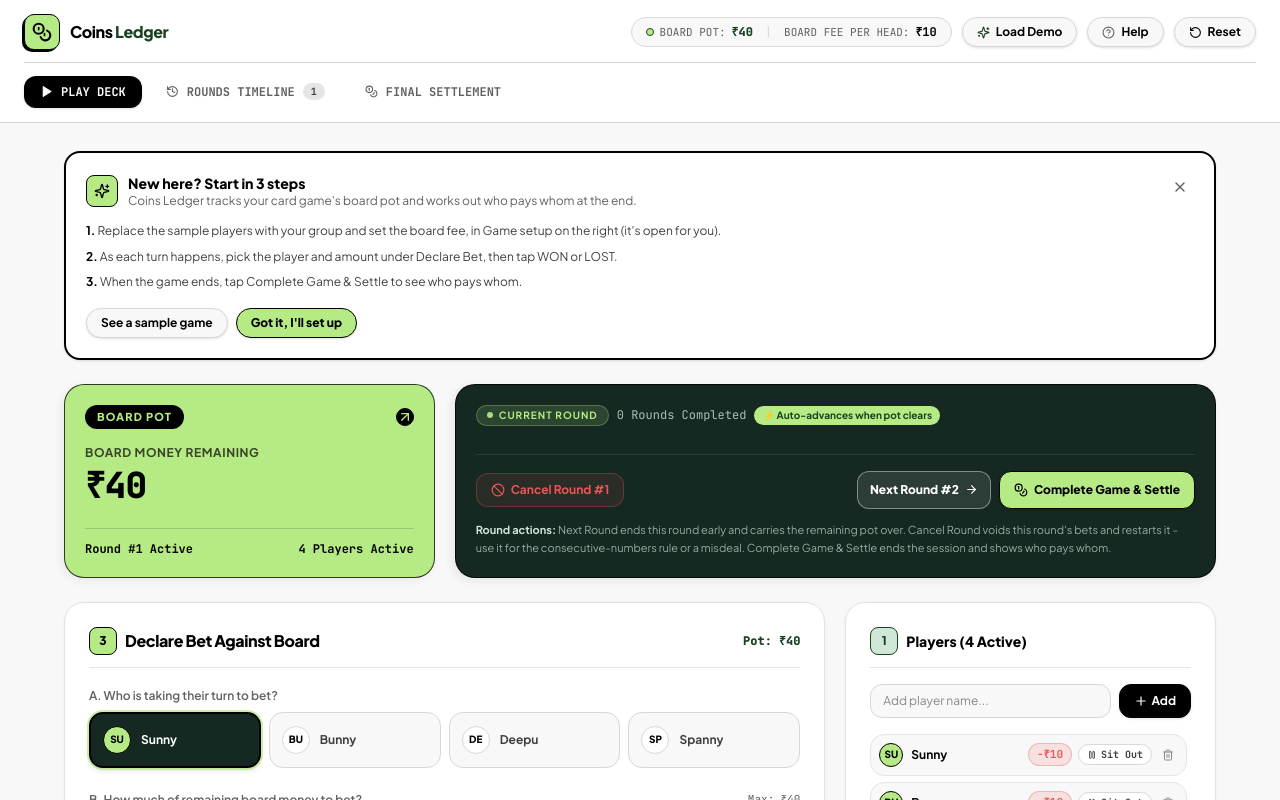
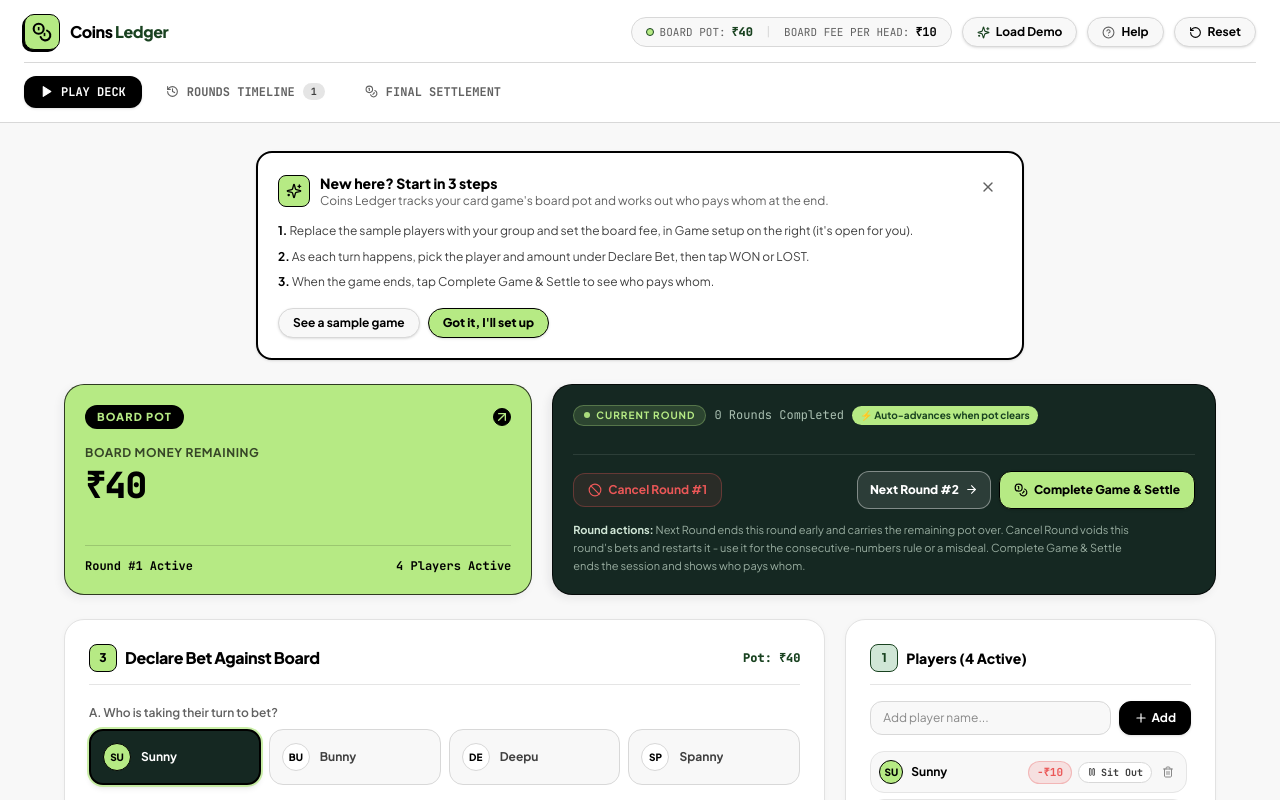
Before and after one commit to Nikhil-sai-nambula/coinledger, a React (Vite) app: page / in a window 1280 px wide. Shown: the top 800 px of the page. Built offline with nearby package versions, Linux system fonts and the light colour scheme.

Commit message:
Rebalance desktop hero: contain welcome strip, even pot/round split, cap round text width

```diff
--- a/src/components/SimpleGameView.tsx
+++ b/src/components/SimpleGameView.tsx
@@ -449,7 +449,7 @@ export const SimpleGameView: React.FC = () => {
 
       {/* First-run Welcome Strip */}
       {showWelcome && (
-        <div className="p-4 sm:p-5 rounded-[16px] bg-white border-2 border-black space-y-3 shadow-sm">
+        <div className="p-4 sm:p-5 rounded-[16px] bg-white border-2 border-black space-y-3 shadow-sm lg:max-w-3xl lg:mx-auto">
           <div className="flex items-start justify-between gap-3">
             <div className="flex items-center gap-2.5">
               <div className="w-8 h-8 rounded-[8px] bg-[#B6EA84] border border-black flex items-center justify-center shrink-0">
@@ -520,7 +520,7 @@ export const SimpleGameView: React.FC = () => {
       <div className="grid grid-cols-1 md:grid-cols-12 gap-4 lg:gap-5">
 
         {/* BentoML Signature Lime Hero Pot Tile */}
-        <div className="md:col-span-5 lg:col-span-4 cl-card-pot bento-card-green p-4 sm:p-7 lg:p-5 flex flex-col justify-between">
+        <div className="md:col-span-5 cl-card-pot bento-card-green p-4 sm:p-7 lg:p-5 flex flex-col justify-between">
           <div>
             <div className="flex items-center justify-between">
               <span className="text-[11px] font-mono lg:font-sans tracking-widest uppercase font-black text-[#B6EA84] bg-black px-3 py-1 rounded-full">
@@ -557,7 +557,7 @@ export const SimpleGameView: React.FC = () => {
         </div>
 
         {/* BentoML Signature Deep Forest Hero Headline & Actions Tile */}
-        <div className="md:col-span-7 lg:col-span-8 cl-card-dark bento-card-dark p-4 sm:p-7 lg:p-5 flex flex-col justify-between relative overflow-hidden">
+        <div className="md:col-span-7 cl-card-dark bento-card-dark p-4 sm:p-7 lg:p-5 flex flex-col justify-between relative overflow-hidden">
           <div className="space-y-2 relative z-10">
             <div className="flex items-center gap-2 flex-wrap">
               <span className="text-[10px] font-mono lg:font-sans tracking-widest uppercase font-bold text-[#B6EA84] bg-[#B6EA84]/15 border border-[#B6EA84]/30 px-2.5 py-0.5 rounded-full flex items-center gap-1.5">
@@ -632,7 +632,7 @@ export const SimpleGameView: React.FC = () => {
             </div>
           </div>
 
-          <p className="mt-3 text-[10px] sm:text-[11px] text-[#D0E6D6]/70 leading-relaxed relative z-10">
+          <p className="mt-3 text-[10px] sm:text-[11px] text-[#D0E6D6]/70 leading-relaxed relative z-10 lg:max-w-xl">
             <span className="font-bold text-[#D0E6D6]">Round actions:</span> Next Round ends this round early and carries the remaining pot over. Cancel Round voids this round's bets and restarts it - use it for the consecutive-numbers rule or a misdeal. Complete Game & Settle ends the session and shows who pays whom.
           </p>
         </div>
```
